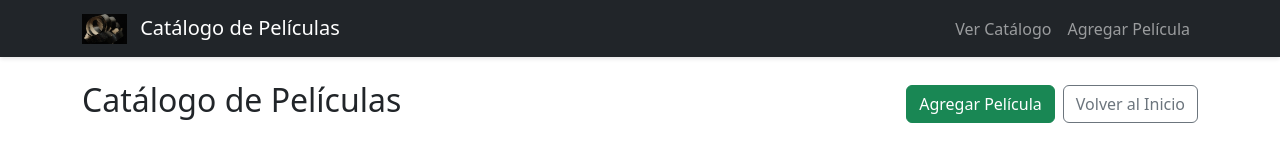
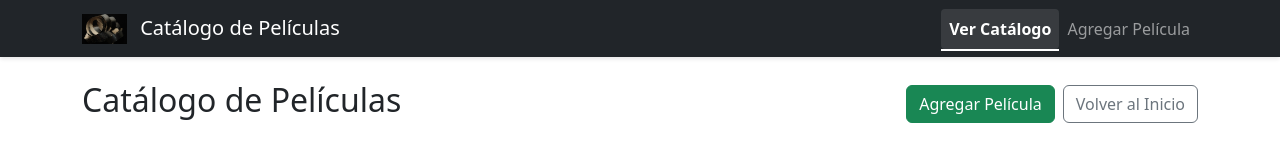
Before and after one commit to pablovirtual/cata_angular_CAS, an Angular app: page /movies in a window 1280 px wide. Shown: the top 149 px of the page. Built offline with nearby package versions, Linux system fonts and the light colour scheme.

Commit message:
ACTUALIZACION DEL README

```diff
--- a/src/app/shared/navbar/navbar.component.css
+++ b/src/app/shared/navbar/navbar.component.css
@@ -3,9 +3,31 @@
   box-shadow: 0 2px 4px rgba(0, 0, 0, 0.1);
 }
 
+/* Estilo para el botón de menú hamburguesa */
+.navbar-toggler:focus {
+  outline: none;
+  box-shadow: none;
+}
+
+/* Estilos para manejo manual de menú responsive */
+@media (max-width: 991.98px) {
+  .navbar-collapse {
+    display: none;
+    overflow-y: auto;
+    max-height: 80vh;
+  }
+
+  .navbar-collapse.menu-open {
+    display: block;
+  }
+}
+
 .nav-link.active {
   font-weight: bold;
   position: relative;
+  color: #fff !important;
+  background-color: rgba(255, 255, 255, 0.1);
+  border-radius: 4px;
 }
 
 .nav-link.active::after {
--- a/src/app/shared/navbar/navbar.component.html
+++ b/src/app/shared/navbar/navbar.component.html
@@ -5,17 +5,17 @@
       <img src="assets/images/logo.jpg" alt="Logo" height="30" class="d-inline-block align-text-top me-2">
       Catálogo de Películas
     </a>
-    <button class="navbar-toggler" type="button" (click)="toggleMenu()"
-            aria-controls="navbarNav" aria-expanded="false" aria-label="Toggle navigation">
+    <button class="navbar-toggler" type="button" (click)="toggleMenu()">
       <span class="navbar-toggler-icon"></span>
     </button>
-    <div class="collapse navbar-collapse" [ngClass]="{'show': !isMenuCollapsed}" id="navbarNav">
+    <!-- Nota: cambiamos las clases para usar nuestro propio sistema -->
+    <div class="navbar-collapse" [ngClass]="{'menu-open': isMenuOpen}">
       <ul class="navbar-nav ms-auto">
         <li class="nav-item">
-          <a class="nav-link" [routerLink]="['/movies']" routerLinkActive="active" (click)="isMenuCollapsed = true">Ver Catálogo</a>
+          <a class="nav-link" [routerLink]="['/movies']" routerLinkActive="active" (click)="closeMenu()">Ver Catálogo</a>
         </li>
         <li class="nav-item">
-          <a class="nav-link" [routerLink]="['/movies/new']" routerLinkActive="active" (click)="isMenuCollapsed = true">Agregar Película</a>
+          <a class="nav-link" [routerLink]="['/movies/new']" routerLinkActive="active" (click)="closeMenu()">Agregar Película</a>
         </li>
       </ul>
     </div>
--- a/src/app/shared/navbar/navbar.component.ts
+++ b/src/app/shared/navbar/navbar.component.ts
@@ -1,6 +1,6 @@
 import { Component } from '@angular/core';
 import { CommonModule } from '@angular/common';
-import { RouterLink } from '@angular/router';
+import { RouterLink, RouterLinkActive } from '@angular/router';
 
 /**
  * Componente de barra de navegación reutilizable
@@ -14,16 +14,25 @@ import { RouterLink } from '@angular/router';
 @Component({
   selector: 'app-navbar',
   standalone: true,
-  imports: [CommonModule, RouterLink],
+  imports: [CommonModule, RouterLink, RouterLinkActive],
   templateUrl: './navbar.component.html',
   styleUrls: ['./navbar.component.css']
 })
 export class NavbarComponent {
-  // Variable para controlar la visibilidad del menú
-  isMenuCollapsed = true;
+  // Variable para controlar si el menú está abierto o cerrado
+  isMenuOpen = false;
 
-  // Método para alternar la visibilidad del menú
-  toggleMenu() {
-    this.isMenuCollapsed = !this.isMenuCollapsed;
+  /**
+   * Activa o desactiva la visibilidad del menú
+   */
+  toggleMenu(): void {
+    this.isMenuOpen = !this.isMenuOpen;
+  }
+
+  /**
+   * Cierra el menú si está abierto
+   */
+  closeMenu(): void {
+    this.isMenuOpen = false;
   }
 }
```
Also changed, not shown: 3 other files (tests, documents, lock files or other folders).
